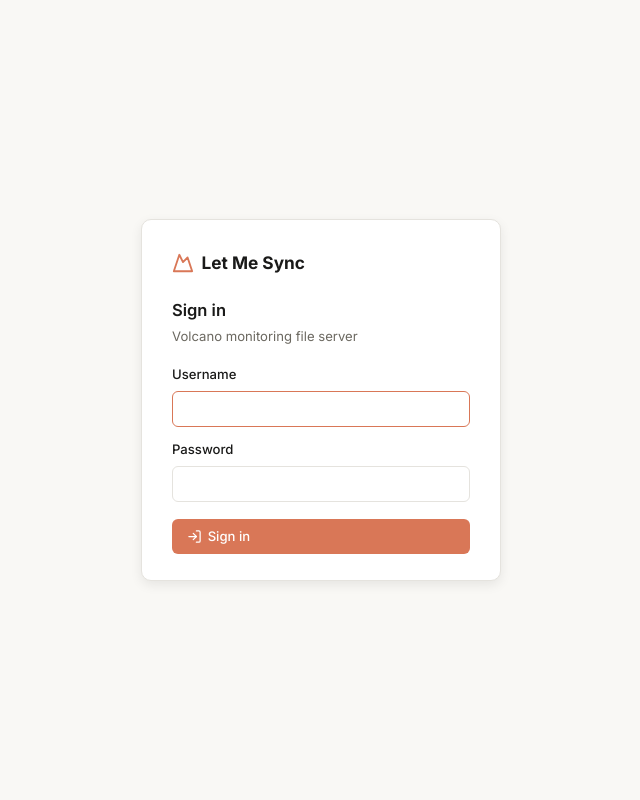
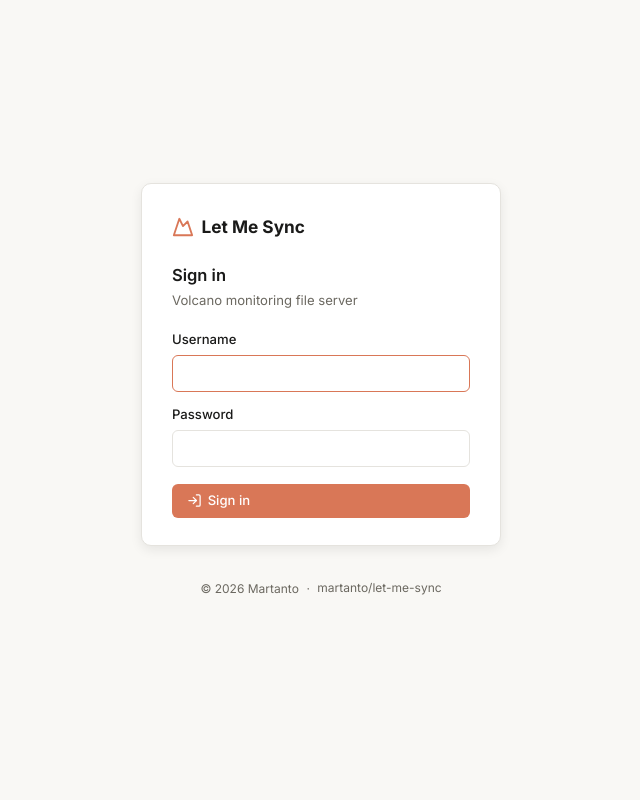
Before and after one commit to martanto/let-me-sync, a FastAPI app: page /login in a window 1280 px wide. Shown: the whole page, without its empty margins (319-959 px from the left). Run offline with FastAPI, Linux system fonts and the light colour scheme; parts of the project's set-up code (start-up, migrations or seed data) failed here and were passed over.

Commit message:
Add footer

```diff
--- a/server/routes/admin.py
+++ b/server/routes/admin.py
@@ -1,3 +1,4 @@
+from datetime import datetime
 from fastapi import APIRouter, Request, Form, Depends, HTTPException
 from fastapi.responses import HTMLResponse, RedirectResponse
 from fastapi.templating import Jinja2Templates
@@ -9,6 +10,7 @@ from server.utils.helpers import generate_token, sha256_of_token
 
 router = APIRouter(prefix="/admin")
 templates = Jinja2Templates(directory="server/templates")
+templates.env.globals["now"] = datetime.now
 
 
 # ── Users ──────────────────────────────────────────────────────────────────────
--- a/server/routes/auth.py
+++ b/server/routes/auth.py
@@ -1,3 +1,4 @@
+from datetime import datetime
 from fastapi import APIRouter, Request, Form, Depends
 from fastapi.responses import HTMLResponse, RedirectResponse
 from fastapi.templating import Jinja2Templates
@@ -8,6 +9,7 @@ from server.models import User
 
 router = APIRouter()
 templates = Jinja2Templates(directory="server/templates")
+templates.env.globals["now"] = datetime.now
 
 
 @router.get("/login", response_class=HTMLResponse)
--- a/server/static/style.css
+++ b/server/static/style.css
@@ -31,7 +31,10 @@ body {
   color: var(--text);
   min-height: 100vh;
   line-height: 1.5;
+  display: flex;
+  flex-direction: column;
 }
+main { flex: 1; }
 a { color: inherit; text-decoration: none; }
 button { cursor: pointer; font: inherit; }
 input, select, textarea { font: inherit; }
@@ -234,7 +237,8 @@ input[type=text]:focus, input[type=password]:focus, select:focus {
 /* ── Login ───────────────────────────────────────────────────────────────── */
 .login-wrap {
   min-height: 100vh; display: flex;
-  align-items: center; justify-content: center;
+  flex-direction: column; align-items: center; justify-content: center;
+  gap: 1rem;
   background: var(--bg);
 }
 .login-card {
@@ -256,6 +260,20 @@ input[type=text]:focus, input[type=password]:focus, select:focus {
 .filter-bar { display: flex; gap: .5rem; align-items: center; flex-wrap: wrap; }
 .filter-bar label { font-size: .8rem; color: var(--text-muted); }
 
+/* ── Footer ──────────────────────────────────────────────────────────────── */
+footer {
+  border-top: 1px solid var(--border);
+  padding: 1.25rem 0;
+  color: var(--text-muted);
+  font-size: .8rem;
+}
+.footer-inner {
+  max-width: 1200px; margin: 0 auto; padding: 0 1.5rem;
+  display: flex; align-items: center; justify-content: center; gap: .5rem;
+}
+footer a { color: var(--text-muted); text-decoration: none; }
+footer a:hover { color: var(--accent); }
+
 /* ── Responsive ──────────────────────────────────────────────────────────── */
 @media (max-width: 640px) {
   .cards-grid { grid-template-columns: 1fr 1fr; }
--- a/server/templates/login.html
+++ b/server/templates/login.html
@@ -4,6 +4,7 @@
   <meta charset="UTF-8">
   <meta name="viewport" content="width=device-width, initial-scale=1.0">
   <title>Sign In — Let Me Sync</title>
+  <link rel="icon" type="image/png" href="/static/favicon.png">
   <link rel="preconnect" href="https://fonts.googleapis.com">
   <link href="https://fonts.googleapis.com/css2?family=Inter:wght@400;500;600;700&display=swap" rel="stylesheet">
   <script src="https://unpkg.com/lucide@latest/dist/umd/lucide.min.js"></script>
@@ -41,6 +42,16 @@
       </button>
     </form>
   </div>
+  <footer style="border-top:none; margin-top:0; text-align:center;">
+    <div class="footer-inner" style="justify-content:center;">
+      <span>&copy; {{ now().year }} <a href="https://github.com/martanto" target="_blank" rel="noopener">Martanto</a></span>
+      <span>&middot;</span>
+      <a href="https://github.com/martanto/let-me-sync" target="_blank" rel="noopener">
+        <i data-lucide="github" style="width:14px;height:14px;vertical-align:middle;"></i>
+        martanto/let-me-sync
+      </a>
+    </div>
+  </footer>
 </div>
 <script>lucide.createIcons();</script>
 </body>
```
Also changed, not shown: server/templates/base.html (+12 -0 lines).
